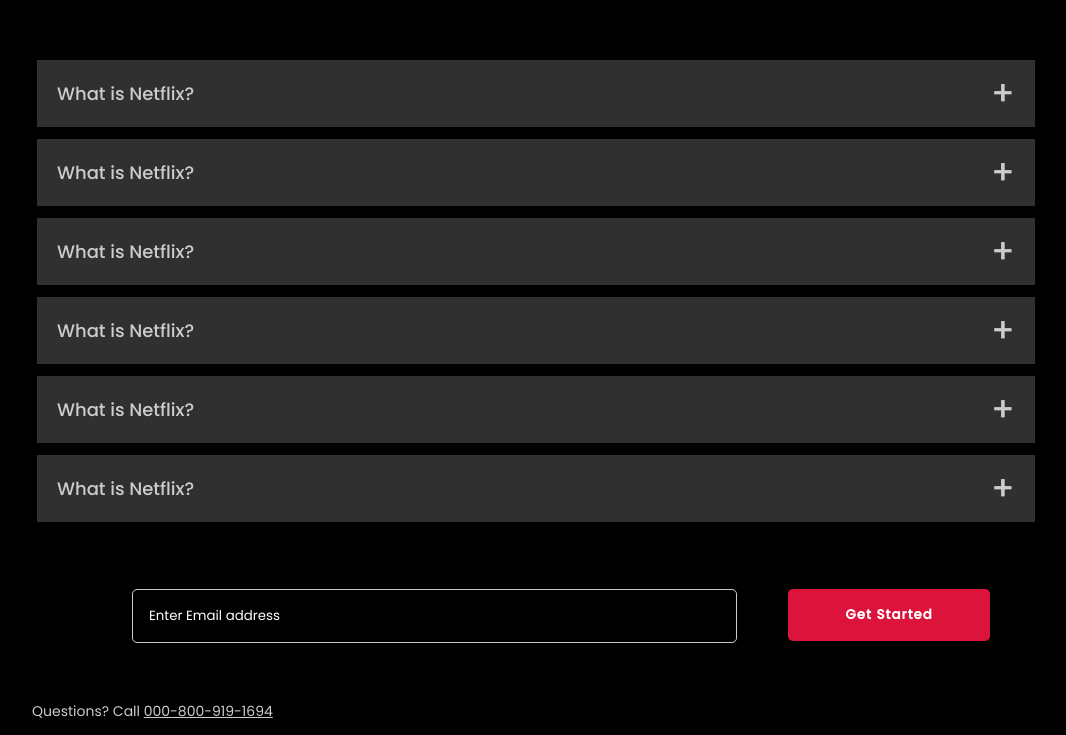
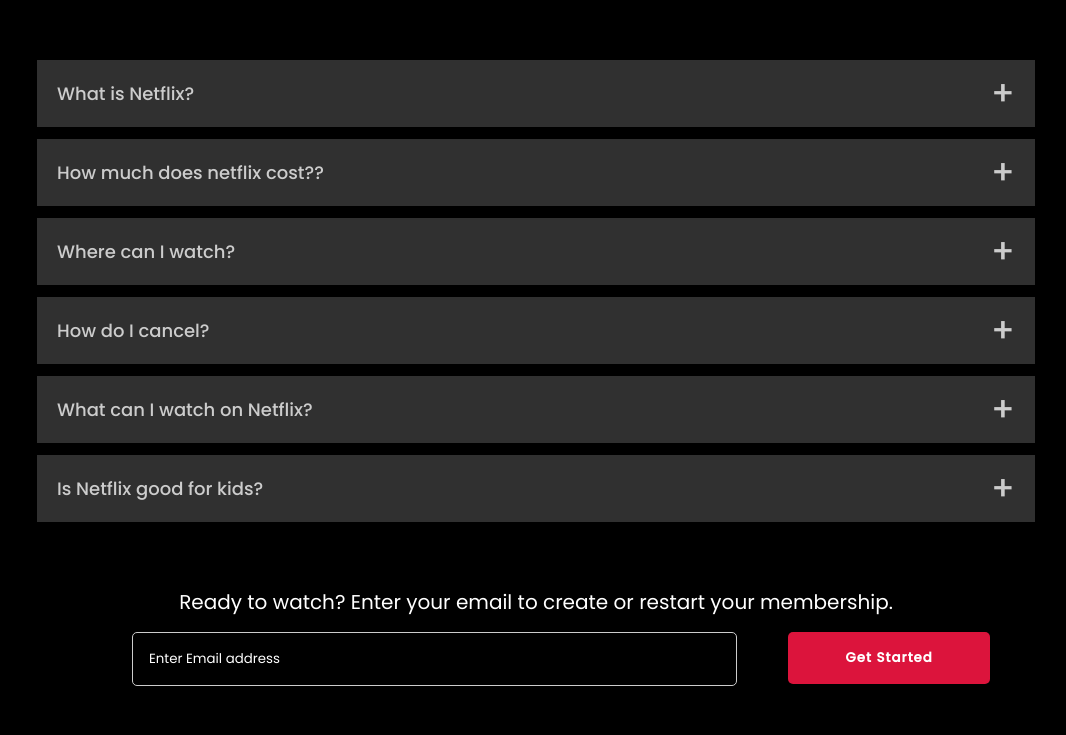
Before and after one commit to aryavl/netflix, a plain HTML site: page index.html in a window 1280 px wide. Shown: the part 3100-3835 px from the top of the page, without its empty margins (104-1170 px from the left). Drawn offline with Linux system fonts and the light colour scheme.

Commit message:
added paragraph

```diff
--- a/index.html
+++ b/index.html
@@ -112,51 +112,55 @@
             </li>
             <li>
                 <input type="radio" name="accordion" id="two">
-                <label for="two">What is Netflix?</label>
+                <label for="two">How much does netflix cost??</label>
                 <div class="content">
-                    <p>Netflix is a streaming service that offers a wide variety of award-winning TV shows, movies, anime, documentaries and more – on thousands of internet-connected devices.
+                    <p>Watch Netflix on your smartphone, tablet, Smart TV, laptop, or streaming device, all for one fixed monthly fee. Plans range from ₹ 149 to ₹ 649 a month. No extra costs, no contracts.
                     </p>
-                    <p>You can watch as much as you want, whenever you want, without a single ad – all for one low monthly price. There's always something new to discover, and new TV shows and movies are added every week!</p>
+
                 </div>
             </li>
             <li>
                 <input type="radio" name="accordion" id="three">
-                <label for="three">What is Netflix?</label>
+                <label for="three">Where can I watch?</label>
                 <div class="content">
-                    <p>Netflix is a streaming service that offers a wide variety of award-winning TV shows, movies, anime, documentaries and more – on thousands of internet-connected devices.
+                    <p>Watch anywhere, anytime. Sign in with your Netflix account to watch instantly on the web at netflix.com from your personal computer or on any internet-connected device that offers the Netflix app, including smart TVs, smartphones, tablets, streaming media players and game consoles.
+
+
                     </p>
-                    <p>You can watch as much as you want, whenever you want, without a single ad – all for one low monthly price. There's always something new to discover, and new TV shows and movies are added every week!</p>
+                    <p>You can also download your favourite shows with the iOS, Android, or Windows 10 app. Use downloads to watch while you're on the go and without an internet connection. Take Netflix with you anywhere.</p>
                 </div>
             </li>
             <li>
                 <input type="radio" name="accordion" id="four">
-                <label for="four">What is Netflix?</label>
+                <label for="four">How do I cancel?</label>
                 <div class="content">
-                    <p>Netflix is a streaming service that offers a wide variety of award-winning TV shows, movies, anime, documentaries and more – on thousands of internet-connected devices.
+                    <p>Netflix is flexible. There are no annoying contracts and no commitments. You can easily cancel your account online in two clicks. There are no cancellation fees – start or stop your account anytime.
                     </p>
-                    <p>You can watch as much as you want, whenever you want, without a single ad – all for one low monthly price. There's always something new to discover, and new TV shows and movies are added every week!</p>
+
                 </div>
             </li>
             <li>
                 <input type="radio" name="accordion" id="five">
-                <label for="five">What is Netflix?</label>
+                <label for="five">What can I watch on Netflix?</label>
                 <div class="content">
-                    <p>Netflix is a streaming service that offers a wide variety of award-winning TV shows, movies, anime, documentaries and more – on thousands of internet-connected devices.
+                    <p>Netflix has an extensive library of feature films, documentaries, TV shows, anime, award-winning Netflix originals, and more. Watch as much as you want, anytime you want.
                     </p>
-                    <p>You can watch as much as you want, whenever you want, without a single ad – all for one low monthly price. There's always something new to discover, and new TV shows and movies are added every week!</p>
+
                 </div>
             </li>
             <li>
                 <input type="radio" name="accordion" id="six">
-                <label for="six">What is Netflix?</label>
+                <label for="six">Is Netflix good for kids?</label>
                 <div class="content">
-                    <p>Netflix is a streaming service that offers a wide variety of award-winning TV shows, movies, anime, documentaries and more – on thousands of internet-connected devices.
+                    <p>The Netflix Kids experience is included in your membership to give parents control while kids enjoy family-friendly TV shows and films in their own space.
+
                     </p>
-                    <p>You can watch as much as you want, whenever you want, without a single ad – all for one low monthly price. There's always something new to discover, and new TV shows and movies are added every week!</p>
+                    <p>Kids profiles come with PIN-protected parental controls that let you restrict the maturity rating of content kids can watch and block specific titles you don’t want kids to see.</p>
                 </div>
             </li>
         </ul>
     </div>
+    <p class="para" style="text-align: center;color:#fff;font-size: 20px;">Ready to watch? Enter your email to create or restart your membership.</p>
     <form class="display-flex">
         <div class="email-text">
             <input class="transparent-input spacingInp" type="email" name="" id="" required placeholder="Enter Email address" >
@@ -204,7 +208,7 @@
          <option value="English"></option>
         </select>
         </ul>
-        <p>Netflix India</p>
+        <p style="margin-top: 10px;">Netflix India</p>
 </footer>
 </body>
 </html>
```
